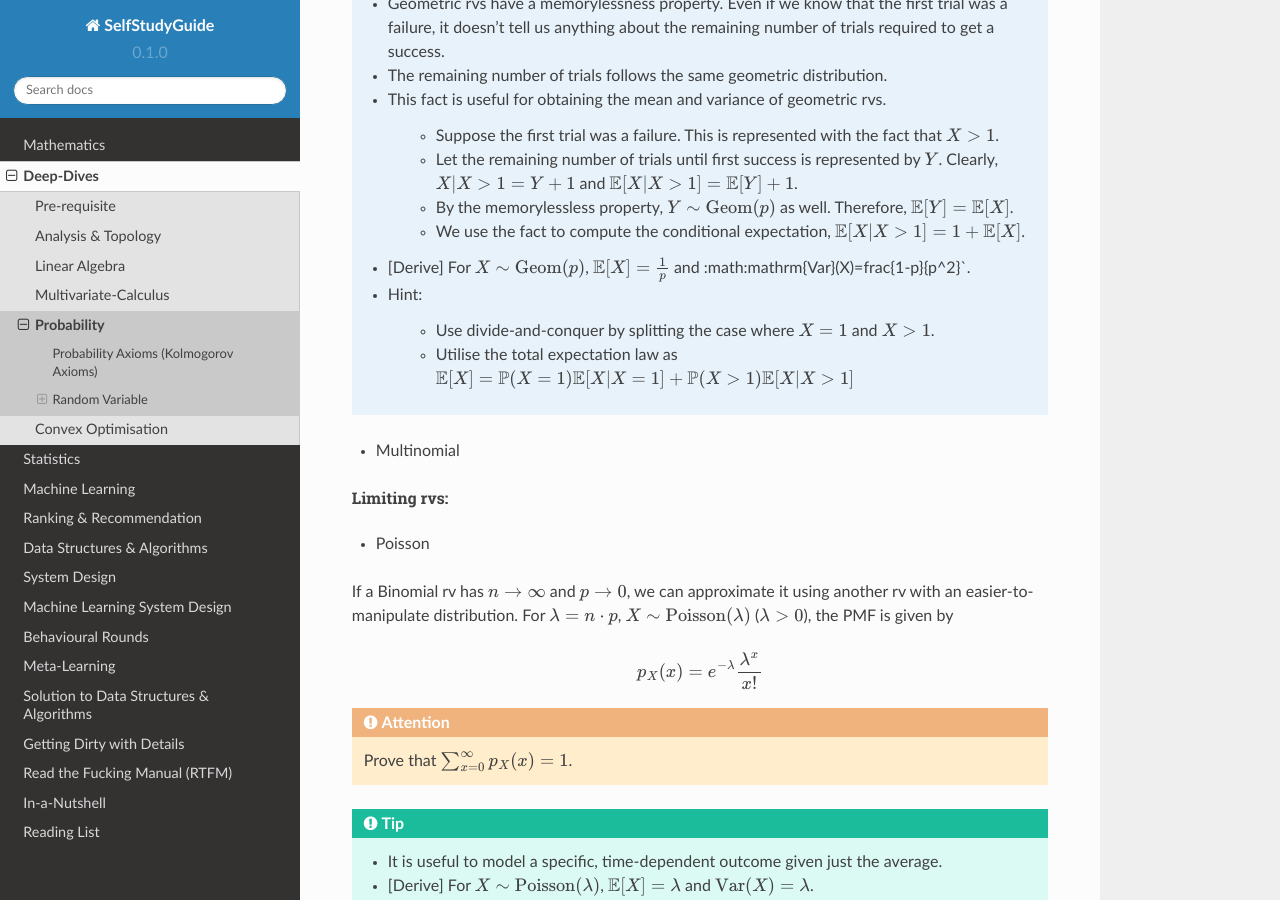
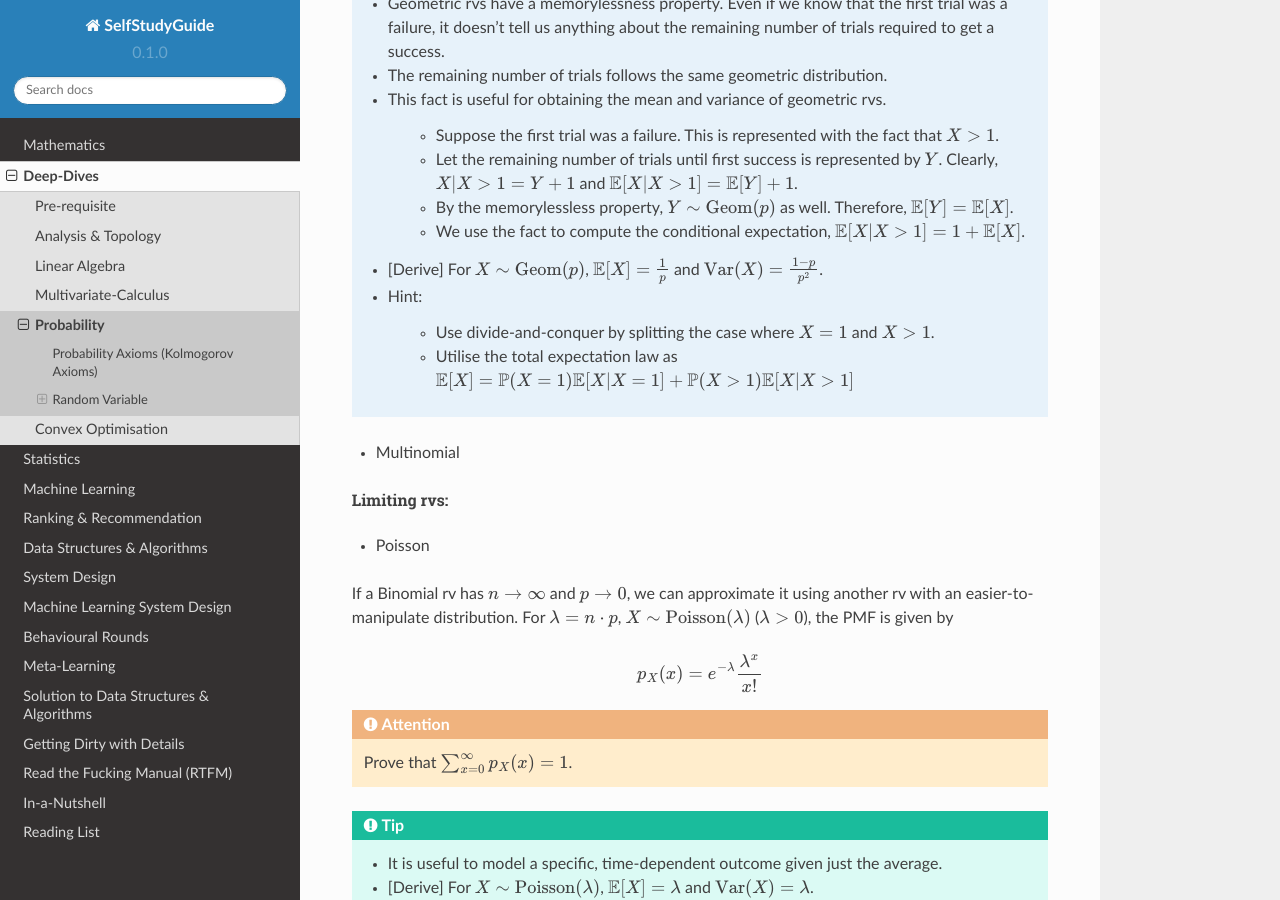
Before and after one commit to uselesstechjunks/leetcode, a Sphinx documentation site: the page built from docs/source/math/prob.rst, in a window 1280 px wide and 900 px high, scrolled down 6862 px. Built offline with Sphinx 7.4.7 and the Read the Docs theme 2.0.0, drawn with Linux system fonts in a browser that asks for light colours.

Commit message:
Update prob.rst

```diff
--- a/docs/source/math/prob.rst
+++ b/docs/source/math/prob.rst
@@ -247,7 +247,7 @@ The number of repeated Bernoulli trials we need until we get a success can be mo
 		* Let the remaining number of trials until first success is represented by :math:`Y`. Clearly, :math:`X|X>1=Y+1` and :math:`\mathbb{E}[X|X>1]=\mathbb{E}[Y]+1`.
 		* By the memorylessless property, :math:`Y\sim\mathrm{Geom}(p)` as well. Therefore, :math:`\mathbb{E}[Y]=\mathbb{E}[X]`.
 		* We use the fact to compute the conditional expectation, :math:`\mathbb{E}[X|X>1]=1+\mathbb{E}[X]`.
-	* [Derive] For :math:`X\sim\mathrm{Geom}(p)`, :math:`\mathbb{E}[X]=\frac{1}{p}` and :math:\mathrm{Var}(X)=\frac{1-p}{p^2}`.
+	* [Derive] For :math:`X\sim\mathrm{Geom}(p)`, :math:`\mathbb{E}[X]=\frac{1}{p}` and :math:`\mathrm{Var}(X)=\frac{1-p}{p^2}`.
 	* Hint:
 
 		* Use divide-and-conquer by splitting the case where :math:`X=1` and :math:`X>1`.
```
